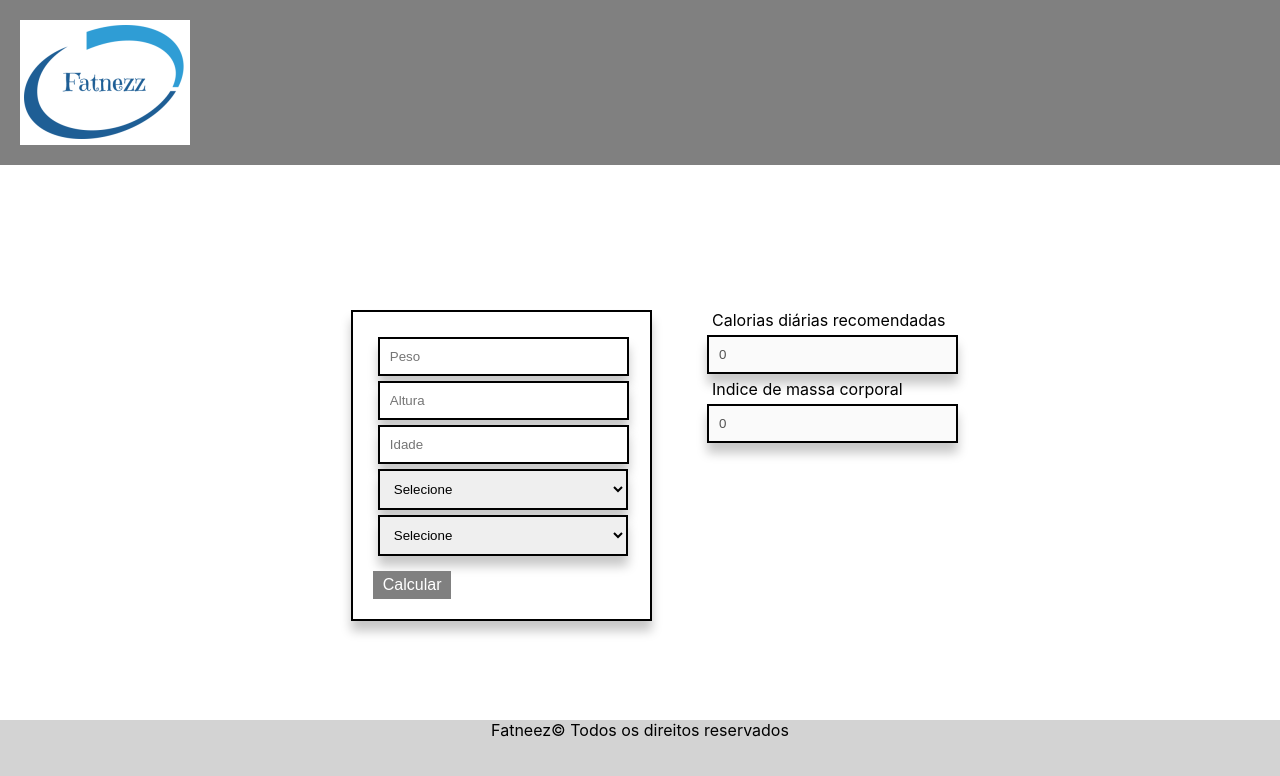
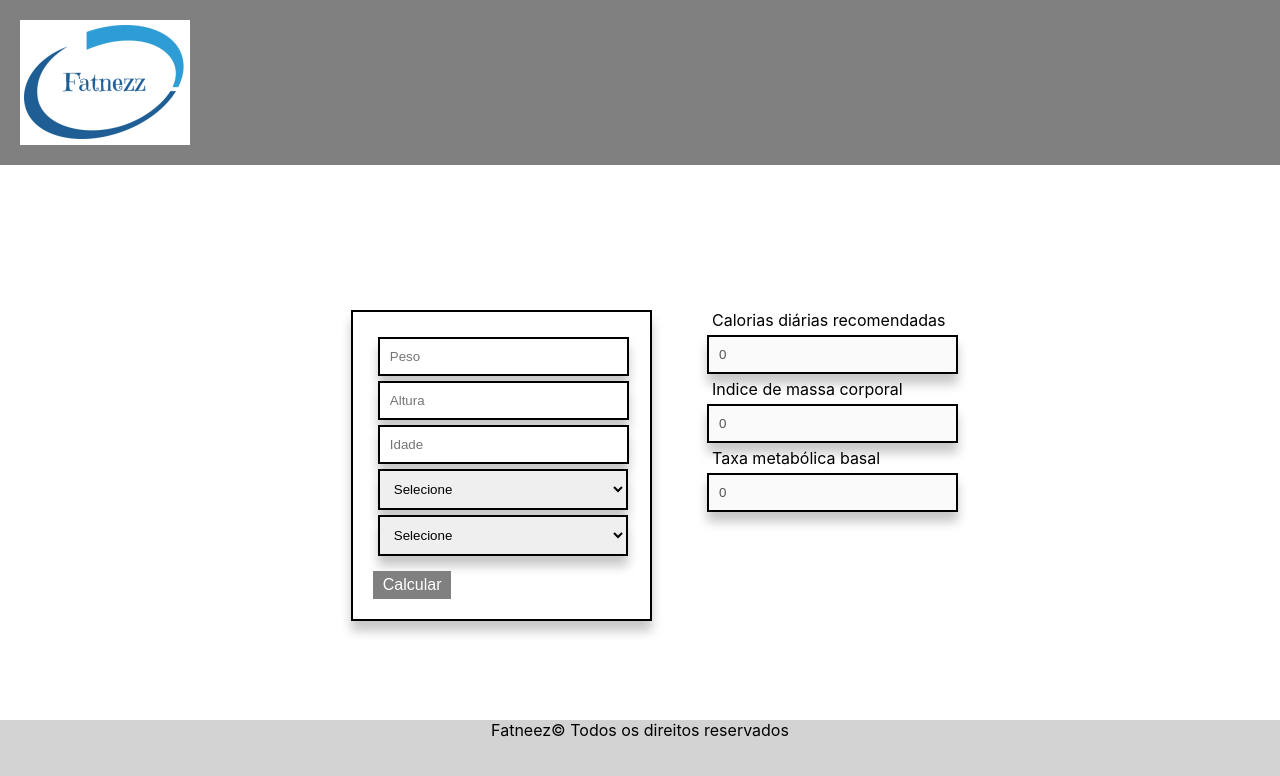
Before and after one commit to NeTissues/MMP-A3, a React (Create React App) app: page / in a window 1280 px wide. Shown: the top 776 px of the page. Built offline with nearby package versions, Linux system fonts and the light colour scheme; the HTML template or start-up script is replaced by a standard one.

Commit message:
BMR calculation

```diff
--- a/src/components/Form/Form.tsx
+++ b/src/components/Form/Form.tsx
@@ -5,6 +5,8 @@ import { useCalorieCountValue } from "../../hooks/useCalorieCalcResult"
 
 import { useBMICalculator } from "../../hooks/useBMICalculator"
 import { useBMICalcResult } from "../../hooks/useBMICalcResult";
+import { useBMRCalculator } from "../../hooks/useBMRCalculator"
+import { useBMRCountValue } from "../../hooks/useBMRCalcResult"
 
 const Form = () => {
     const [weight,setWeight] = useState('')
@@ -13,17 +15,20 @@ const Form = () => {
     const [activityLevel,setActivityLevel] = useState(0)
     const [age,setAge] = useState(0)
     const inputRef = useRef<HTMLInputElement>(null)
+
     const [results,setResults] = useState<undefined|number>(useCalorieCountValue())
-
     const [resultsBMI,setBMIResults] = useState<undefined|number>(useBMICalcResult())
+    const [resultsBMR,setBMRResults] = useState<undefined|number>(useBMRCountValue())
 
     const calculate = useCalorieCalculator()
     const bmi = useBMICalculator()
+    const bmr = useBMRCalculator()
 
     const calculateEquations = (event: React.FormEvent<HTMLFormElement>) => {
         event.preventDefault()
         setResults(calculate(weight,height,age,gender,activityLevel))
         setBMIResults(bmi(weight,height))
+        setBMRResults(bmr(weight,height,age,gender,activityLevel))
     }
 
     return (<div className="container">
@@ -75,6 +80,9 @@ const Form = () => {
 
                     <label id="bmi-count">Indice de massa corporal</label>
                     <input type="text" aria-labelledby='bmi-count' value={resultsBMI} disabled/>
+
+                    <label id="bmr-count">Taxa metabólica basal</label>
+                    <input type="text" aria-labelledby='bmr-count' value={resultsBMR} disabled/>
                 </div>
             </div>)
 }
--- a/src/hooks/atom.ts
+++ b/src/hooks/atom.ts
@@ -9,3 +9,8 @@ export const bmiCountState=atom<number>({
     key: 'bmi',
     default: 0
 })
+
+export const bmrCountState=atom<number>({
+    key: 'bmrCountState',
+    default: 0
+})
--- /dev/null
+++ b/src/hooks/useBMRCalcResult.tsx
@@ -0,0 +1,6 @@
+import { useRecoilValue } from "recoil";
+import { bmrCountState } from "./atom";
+
+export const useBMRCountValue= () => {
+    return useRecoilValue(bmrCountState)
+}
--- /dev/null
+++ b/src/hooks/useBMRCalculator.tsx
@@ -0,0 +1,13 @@
+import { useSetRecoilState } from "recoil"
+import { bmrCountState } from "./atom"
+
+export const useBMRCalculator= () => {
+
+    const setBMRCount=useSetRecoilState(bmrCountState)
+
+    return(weight:string,height:number,age:number,gender:number,activityLevel:number,)=>{
+        let result = (10*parseFloat(weight))+(6.25*height)-(5*age)+(gender===1?-161:5)
+        setBMRCount(result)
+        return result
+    }
+}
```
Also changed, not shown: 9 other files (tests, documents, lock files or other folders).
